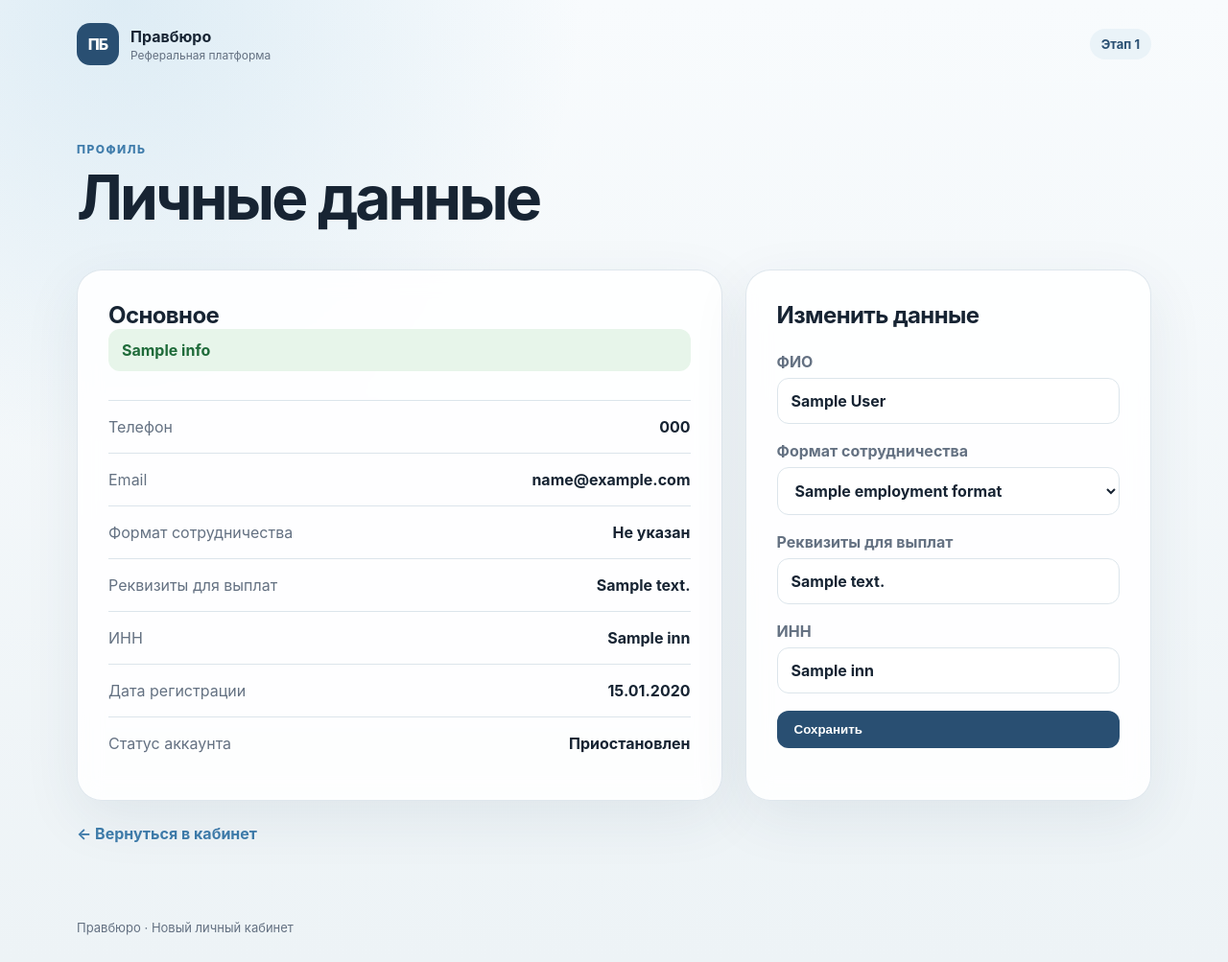
After one commit to zadkie1ll/pravburo-reff-site, a FastAPI app: template src/web/templates/profile.html in a window 1280 px wide. The commit adds this page. Shown: the whole page at 96% size. Run offline with FastAPI, Linux system fonts and the light colour scheme; the template is opened without the code that fills it: most values are stand-ins (such as "Sample title", 1, 10 or a date in 2020); parts of the project's set-up code (start-up, migrations or seed data) failed here and were passed over.

Commit message:
feat: страница профиля партнёра (/profile) — формат сотрудничества, реквизиты, ИНН; уведомление админам при смене реквизитов или формата сотрудничества

```diff
--- a/src/site/main.py
+++ b/src/site/main.py
@@ -21,6 +21,7 @@ from src.web.routes.faq import router as faq_router
 from src.web.routes.health import router as health_router
 from src.web.routes.pages import router as pages_router
 from src.web.routes.preview import router as preview_router
+from src.web.routes.profile import router as profile_router
 from src.web.routes.referrals import router as referrals_router
 
 settings = get_settings()
@@ -62,6 +63,7 @@ app.include_router(api_v1_router)
 app.include_router(auth_router)
 app.include_router(referrals_router)
 app.include_router(faq_router)
+app.include_router(profile_router)
 app.include_router(legacy_router)
 app.include_router(preview_router)
 app.include_router(pages_router)
--- /dev/null
+++ b/src/web/routes/profile.py
@@ -0,0 +1,93 @@
+import logging
+from typing import Annotated
+
+from fastapi import APIRouter, Depends, Form, Request
+from fastapi.responses import HTMLResponse
+from pravburo_ref_common.database import get_session
+from pravburo_ref_common.models import EmploymentFormat
+from sqlalchemy.ext.asyncio import AsyncSession
+
+from src.core.config import get_settings
+from src.core.email import send_admin_profile_change_notice
+from src.core.security import csrf_token, valid_csrf
+from src.services.profile import ProfileInput, update_profile
+from src.web.dependencies import CurrentAgent
+from src.web.routes.pages import templates
+
+logger = logging.getLogger(__name__)
+router = APIRouter(tags=["profile"])
+Session = Annotated[AsyncSession, Depends(get_session)]
+
+EMPLOYMENT_FORMAT_LABELS = {
+    EmploymentFormat.SELF_EMPLOYED: "Самозанятый",
+    EmploymentFormat.INDIVIDUAL_ENTREPRENEUR: "ИП",
+    EmploymentFormat.INDIVIDUAL: "Физлицо",
+}
+
+
+def _context(agent, *, error: str = "", info: str = "") -> dict:
+    return {
+        "agent": agent,
+        "employment_formats": EMPLOYMENT_FORMAT_LABELS,
+        "error": error,
+        "info": info,
+    }
+
+
+@router.get("/profile", response_class=HTMLResponse)
+async def profile_page(request: Request, agent: CurrentAgent) -> HTMLResponse:
+    context = _context(agent)
+    context["csrf_token"] = csrf_token(request.session)
+    return templates.TemplateResponse(request=request, name="profile.html", context=context)
+
+
+@router.post("/profile")
+async def profile_update(
+    request: Request,
+    session: Session,
+    agent: CurrentAgent,
+    display_name: Annotated[str, Form(max_length=200)],
+    employment_format: Annotated[EmploymentFormat, Form()],
+    payout_details: Annotated[str, Form(max_length=200)] = "",
+    inn: Annotated[str, Form(max_length=12)] = "",
+    csrf: Annotated[str, Form()] = "",
+):
+    if not valid_csrf(request.session, csrf):
+        context = _context(agent, error="Обновите страницу")
+        context["csrf_token"] = csrf_token(request.session)
+        return templates.TemplateResponse(
+            request=request, name="profile.html", context=context, status_code=400
+        )
+    try:
+        changed_fields = await update_profile(
+            session,
+            agent,
+            ProfileInput(
+                display_name=display_name,
+                employment_format=employment_format,
+                payout_details=payout_details,
+                inn=inn,
+            ),
+        )
+    except ValueError as exc:
+        context = _context(agent, error=str(exc))
+        context["csrf_token"] = csrf_token(request.session)
+        return templates.TemplateResponse(
+            request=request, name="profile.html", context=context, status_code=400
+        )
+
+    if changed_fields:
+        admin_emails = list(get_settings().admin_email_set)
+        if admin_emails:
+            try:
+                await send_admin_profile_change_notice(
+                    admin_emails, agent.display_name or agent.email or str(agent.id), changed_fields
+                )
+            except Exception:
+                logger.warning(
+                    "Failed to notify admins about profile change: agent_id=%s", agent.id
+                )
+
+    context = _context(agent, info="Профиль обновлён")
+    context["csrf_token"] = csrf_token(request.session)
+    return templates.TemplateResponse(request=request, name="profile.html", context=context)
--- a/src/web/static/app.css
+++ b/src/web/static/app.css
@@ -87,7 +87,7 @@ footer { width: min(1120px, calc(100% - 40px)); margin: auto auto 28px; color: v
 .preview-link span { color: var(--blue); font-size: 12px; font-weight: 800; }
 .preview-link strong { font-size: 20px; }.preview-link small { color: var(--muted); line-height: 1.45; }
 .button { display:inline-flex; border:0; border-radius:12px; padding:12px 18px; color:#fff; background:var(--navy); font-weight:700; text-decoration:none; cursor:pointer; }
-.button.secondary { color:var(--navy); background:var(--pale); }.button.danger{background:#a83d3d}.auth-card{max-width:520px;margin:7vh auto}.auth-card h1{font-size:42px}.auth-card form,.lead-form{display:grid;gap:18px;margin-top:24px}label{display:grid;gap:7px;color:var(--muted);font-weight:650}input,textarea{width:100%;border:1px solid var(--line);border-radius:12px;padding:13px 14px;background:#fff;color:var(--ink);font:inherit}.alert{padding:12px 14px;border-radius:12px;background:#feecec;color:#8c2828}.form-layout{display:grid;grid-template-columns:1fr 1fr;gap:36px}.text-button{border:0;background:none;color:var(--blue);text-align:left;padding:0;cursor:pointer}.honeypot{position:absolute;left:-9999px}.copy-row{display:flex;gap:10px}.qr{width:180px;margin-top:24px}.metric{font-size:54px;font-weight:800;margin:20px 0 0}.table-card{margin-top:24px}.table-wrap{overflow:auto}table{width:100%;border-collapse:collapse}th,td{padding:14px;text-align:left;border-bottom:1px solid var(--line);vertical-align:top}th{color:var(--muted);font-size:12px;text-transform:uppercase}
+.button.secondary { color:var(--navy); background:var(--pale); }.button.danger{background:#a83d3d}.auth-card{max-width:520px;margin:7vh auto}.auth-card h1{font-size:42px}.auth-card form,.lead-form{display:grid;gap:18px;margin-top:24px}label{display:grid;gap:7px;color:var(--muted);font-weight:650}input,textarea,select{width:100%;border:1px solid var(--line);border-radius:12px;padding:13px 14px;background:#fff;color:var(--ink);font:inherit}.alert{padding:12px 14px;border-radius:12px;background:#feecec;color:#8c2828;margin-bottom:20px}.notice-success{padding:12px 14px;border-radius:12px;background:#e7f5ea;color:#1f6b3a;font-weight:700;margin-bottom:20px}.form-layout{display:grid;grid-template-columns:1fr 1fr;gap:36px}.text-button{border:0;background:none;color:var(--blue);text-align:left;padding:0;cursor:pointer}.honeypot{position:absolute;left:-9999px}.copy-row{display:flex;gap:10px}.qr{width:180px;margin-top:24px}.metric{font-size:54px;font-weight:800;margin:20px 0 0}.table-card{margin-top:24px}.table-wrap{overflow:auto}table{width:100%;border-collapse:collapse}th,td{padding:14px;text-align:left;border-bottom:1px solid var(--line);vertical-align:top}th{color:var(--muted);font-size:12px;text-transform:uppercase}
 
 .faq-list { display: grid; gap: 14px; margin-bottom: 24px; }
 .faq-list details { border: 1px solid var(--line); border-radius: 16px; padding: 18px 22px; background: rgba(255, 255, 255, .88); }
--- a/src/web/templates/agent_dashboard.html
+++ b/src/web/templates/agent_dashboard.html
@@ -3,4 +3,4 @@
 <div class="dashboard-grid"><section class="card"><h2>Ваша реферальная ссылка</h2><div class="copy-row"><input id="referral-url" value="{{ referral_url }}" readonly><button class="button" type="button" data-copy-target="referral-url">Копировать</button></div><img class="qr" src="{{ qr_url or '/cabinet/referral-qr.png' }}" alt="QR-код реферальной ссылки"></section>
 <section class="card"><h2>Результаты</h2><p class="metric">{{ rows|length }}</p><p>заявок закреплено за вами</p>{% if agent.role.value == 'admin' %}<a href="{{ bounty_admin_url }}">Проверка начислений</a>{% endif %}</section></div>
 <section class="card table-card"><h2>Клиенты</h2><div class="table-wrap"><table><thead><tr><th>Клиент</th><th>Телефон</th><th>Данные заявки</th><th>CRM</th><th>Начисление</th></tr></thead><tbody>{% for row in rows %}<tr><td>{{ row.application.full_name }}</td><td>{{ row.phone }}</td><td><strong>{{ row.application.city or 'Город не указан' }}</strong><br>Долг: {{ row.application.debt_amount or '—' }}<br>Звонок: {{ row.application.preferred_call_time_msk or '—' }}<br>{{ row.application.situation or 'Описание не добавлено' }}</td><td>{{ row.application.delivery_status.value }}</td><td>{{ row.reward.status.value if row.reward else 'Договор не заключен' }}{% if row.reward and row.reward.rejection_reason %}<br>{{ row.reward.rejection_reason }}{% endif %}</td></tr>{% else %}<tr><td colspan="5">Заявок пока нет</td></tr>{% endfor %}</tbody></table></div></section>
-<div class="footer-actions"><a href="/faq">Как это работает / FAQ</a><form method="post" action="/logout"><input type="hidden" name="csrf" value="{{ csrf_token }}"><button class="button secondary">Выйти</button></form></div>{% endblock %}
+<div class="footer-actions"><span><a href="/profile">Профиль</a> · <a href="/faq">Как это работает / FAQ</a></span><form method="post" action="/logout"><input type="hidden" name="csrf" value="{{ csrf_token }}"><button class="button secondary">Выйти</button></form></div>{% endblock %}
--- /dev/null
+++ b/src/web/templates/profile.html
@@ -0,0 +1,21 @@
+{% extends "base.html" %}{% block title %}Профиль · Правбюро{% endblock %}
+{% block content %}<section class="hero"><p class="eyebrow">Профиль</p><h1>Личные данные</h1></section>
+<div class="dashboard-grid"><section class="card"><h2>Основное</h2>
+{% if info %}<div class="notice-success">{{ info }}</div>{% endif %}{% if error %}<div class="alert">{{ error }}</div>{% endif %}
+<dl class="details">
+<div><dt>Телефон</dt><dd>{{ agent.phone_normalized or 'Не указан' }}</dd></div>
+<div><dt>Email</dt><dd>{{ agent.email or 'Не указан' }}</dd></div>
+<div><dt>Формат сотрудничества</dt><dd>{{ employment_formats.get(agent.employment_format, 'Не указан') }}</dd></div>
+<div><dt>Реквизиты для выплат</dt><dd>{{ agent.payout_details or 'Не указаны' }}</dd></div>
+<div><dt>ИНН</dt><dd>{{ agent.inn or 'Не указан' }}</dd></div>
+<div><dt>Дата регистрации</dt><dd>{{ agent.created_at.strftime("%d.%m.%Y") }}</dd></div>
+<div><dt>Статус аккаунта</dt><dd>{{ 'Активен' if agent.is_active else 'Приостановлен' }}</dd></div>
+</dl></section>
+<section class="card"><h2>Изменить данные</h2>
+<form class="lead-form" method="post" action="/profile"><input type="hidden" name="csrf" value="{{ csrf_token }}">
+<label>ФИО<input name="display_name" maxlength="200" value="{{ agent.display_name }}" required></label>
+<label>Формат сотрудничества<select name="employment_format" required>{% for value, label in employment_formats.items() %}<option value="{{ value.value }}" {% if agent.employment_format == value %}selected{% endif %}>{{ label }}</option>{% endfor %}</select></label>
+<label>Реквизиты для выплат<input name="payout_details" maxlength="200" value="{{ agent.payout_details or '' }}" placeholder="Номер карты или расчётный счёт"></label>
+<label>ИНН<input name="inn" maxlength="12" value="{{ agent.inn or '' }}" placeholder="10 или 12 цифр, для самозанятых и ИП"></label>
+<button class="button" type="submit">Сохранить</button></form></section></div>
+<p class="back-link"><a href="/cabinet">← Вернуться в кабинет</a></p>{% endblock %}
```
Also changed, not shown: src/core/email.py (+11 -0 lines), src/services/profile.py (added, +45 -0 lines), tests/test_profile.py (added, +144 -0 lines).
